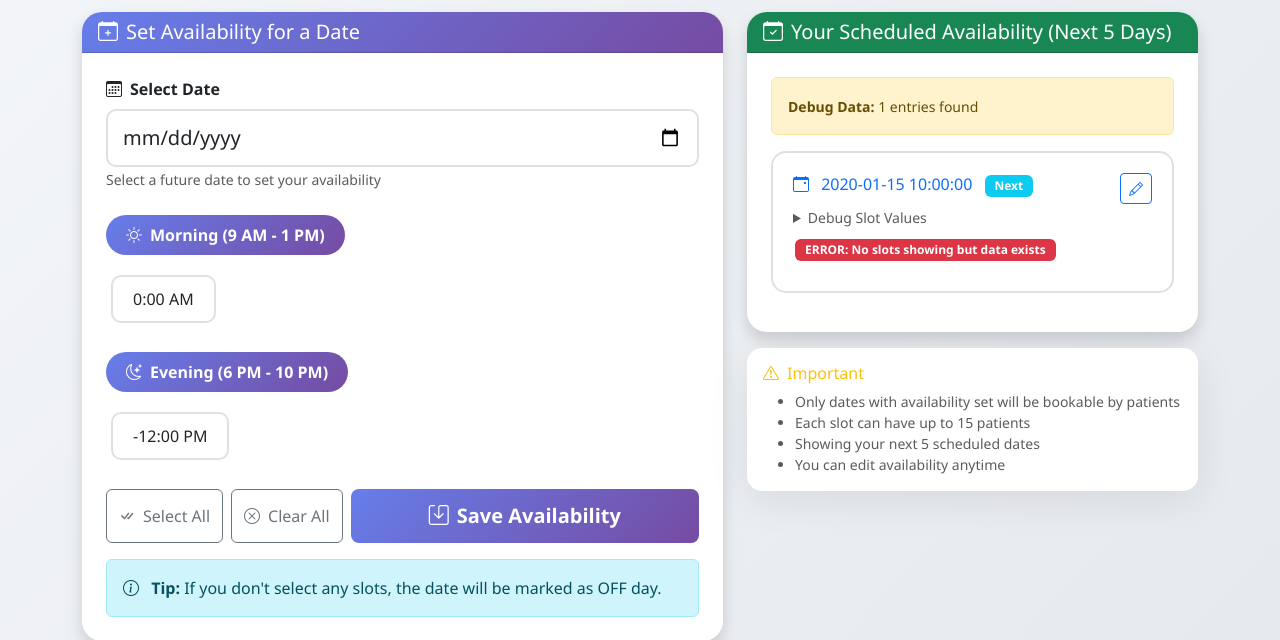
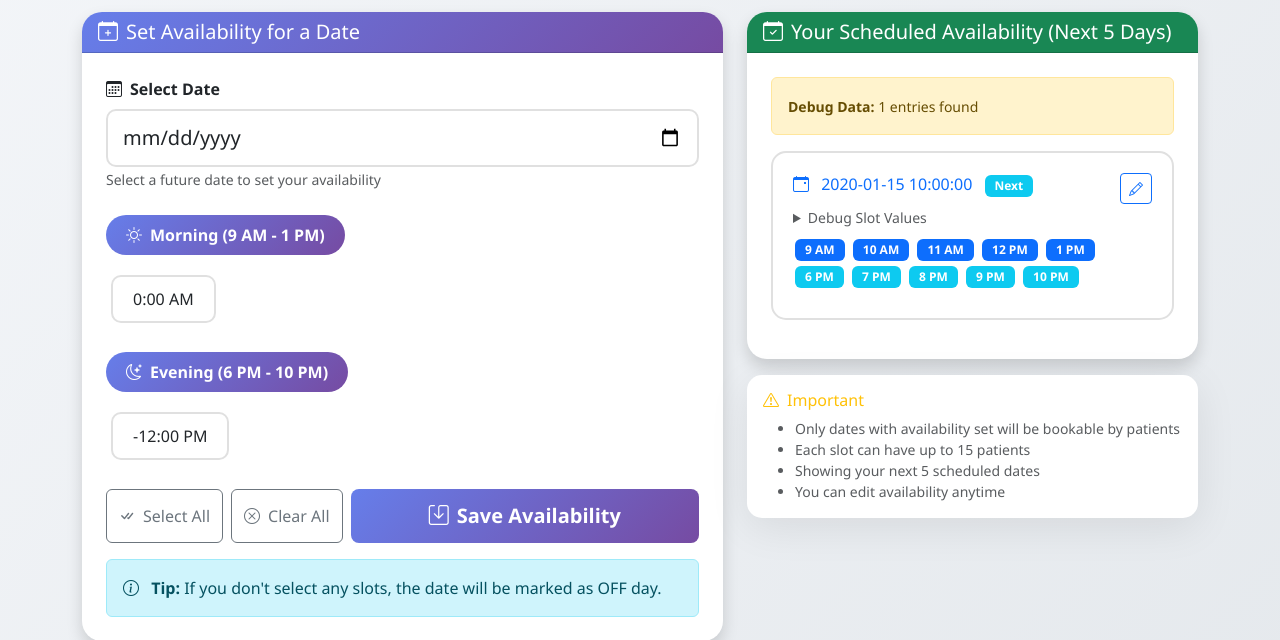
Before and after one commit to souma21122002/satyabhama-clinic_2, a Flask app: template app/templates/doctor/availability.html in a window 1280 px wide. Shown: the part 400-1040 px from the top of the page. Run offline with Flask 3, Linux system fonts and the light colour scheme; the template is opened without the code that fills it: most values are stand-ins (such as "Sample title", 1, 10 or a date in 2020); some libraries are stand-ins or nearby versions.

Commit message:
Fix: Handle boolean slot values in availability display

```diff
--- a/app/templates/doctor/availability.html
+++ b/app/templates/doctor/availability.html
@@ -192,43 +192,43 @@ slot_22: {{ avail.slot_22 }} ({{ avail.slot_22|int }})
                                     <div>
                                         {% set has_slots = false %}
 
-                                        {% if avail.slot_09|int == 1 %}
+                                        {% if avail.slot_09|int == 1 or avail.slot_09 %}
                                             <span class="badge bg-primary">9 AM</span>
                                             {% set has_slots = true %}
                                         {% endif %}
-                                        {% if avail.slot_10|int == 1 %}
+                                        {% if avail.slot_10|int == 1 or avail.slot_10 %}
                                             <span class="badge bg-primary">10 AM</span>
                                             {% set has_slots = true %}
                                         {% endif %}
-                                        {% if avail.slot_11|int == 1 %}
+                                        {% if avail.slot_11|int == 1 or avail.slot_11 %}
                                             <span class="badge bg-primary">11 AM</span>
                                             {% set has_slots = true %}
                                         {% endif %}
-                                        {% if avail.slot_12|int == 1 %}
+                                        {% if avail.slot_12|int == 1 or avail.slot_12 %}
                                             <span class="badge bg-primary">12 PM</span>
                                             {% set has_slots = true %}
                                         {% endif %}
-                                        {% if avail.slot_13|int == 1 %}
+                                        {% if avail.slot_13|int == 1 or avail.slot_13 %}
                                             <span class="badge bg-primary">1 PM</span>
                                             {% set has_slots = true %}
                                         {% endif %}
-                                        {% if avail.slot_18|int == 1 %}
+                                        {% if avail.slot_18|int == 1 or avail.slot_18 %}
                                             <span class="badge bg-info">6 PM</span>
                                             {% set has_slots = true %}
                                         {% endif %}
-                                        {% if avail.slot_19|int == 1 %}
+                                        {% if avail.slot_19|int == 1 or avail.slot_19 %}
                                             <span class="badge bg-info">7 PM</span>
                                             {% set has_slots = true %}
                                         {% endif %}
-                                        {% if avail.slot_20|int == 1 %}
+                                        {% if avail.slot_20|int == 1 or avail.slot_20 %}
                                             <span class="badge bg-info">8 PM</span>
                                             {% set has_slots = true %}
                                         {% endif %}
-                                        {% if avail.slot_21|int == 1 %}
+                                        {% if avail.slot_21|int == 1 or avail.slot_21 %}
                                             <span class="badge bg-info">9 PM</span>
                                             {% set has_slots = true %}
                                         {% endif %}
-                                        {% if avail.slot_22|int == 1 %}
+                                        {% if avail.slot_22|int == 1 or avail.slot_22 %}
                                             <span class="badge bg-info">10 PM</span>
                                             {% set has_slots = true %}
                                         {% endif %}
```
